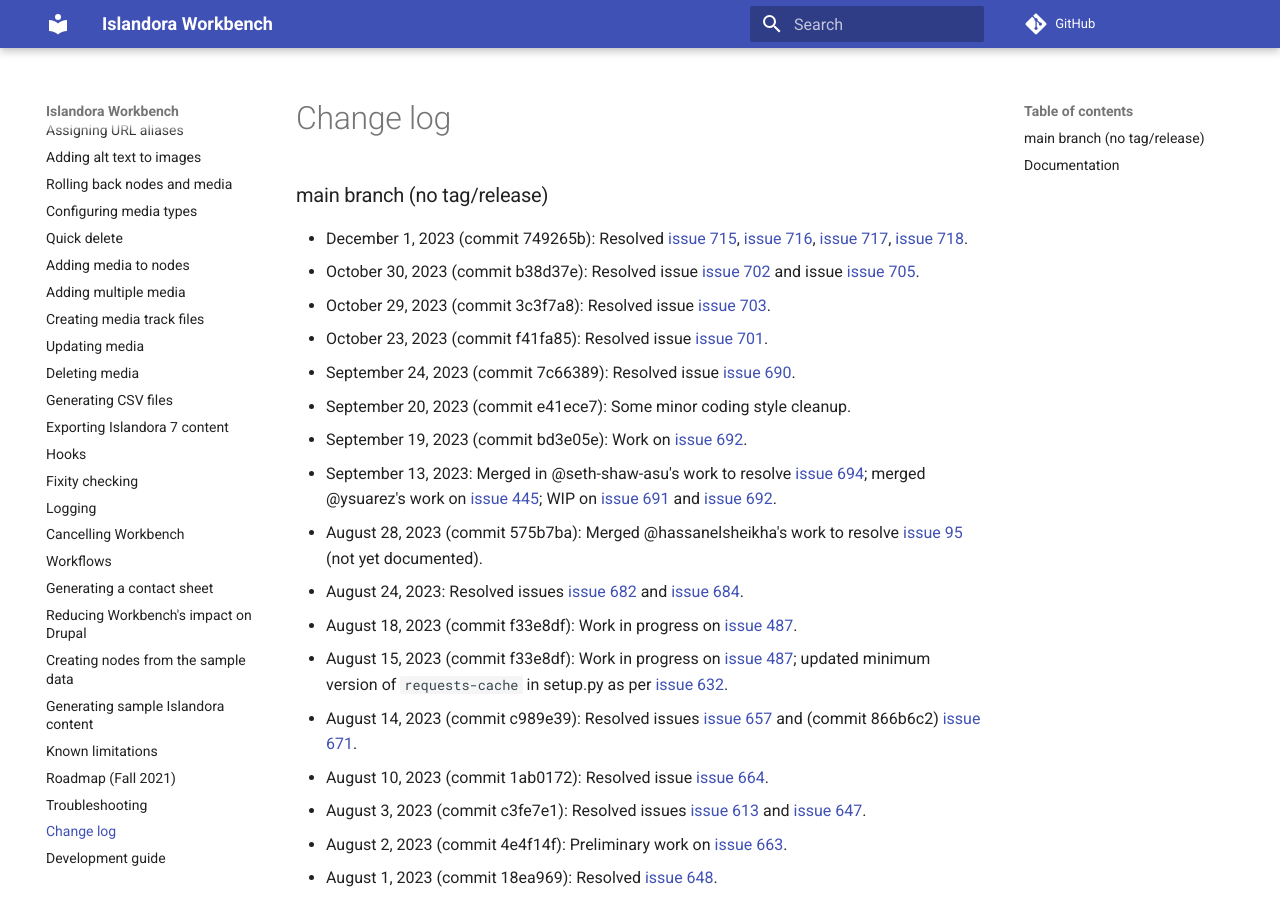
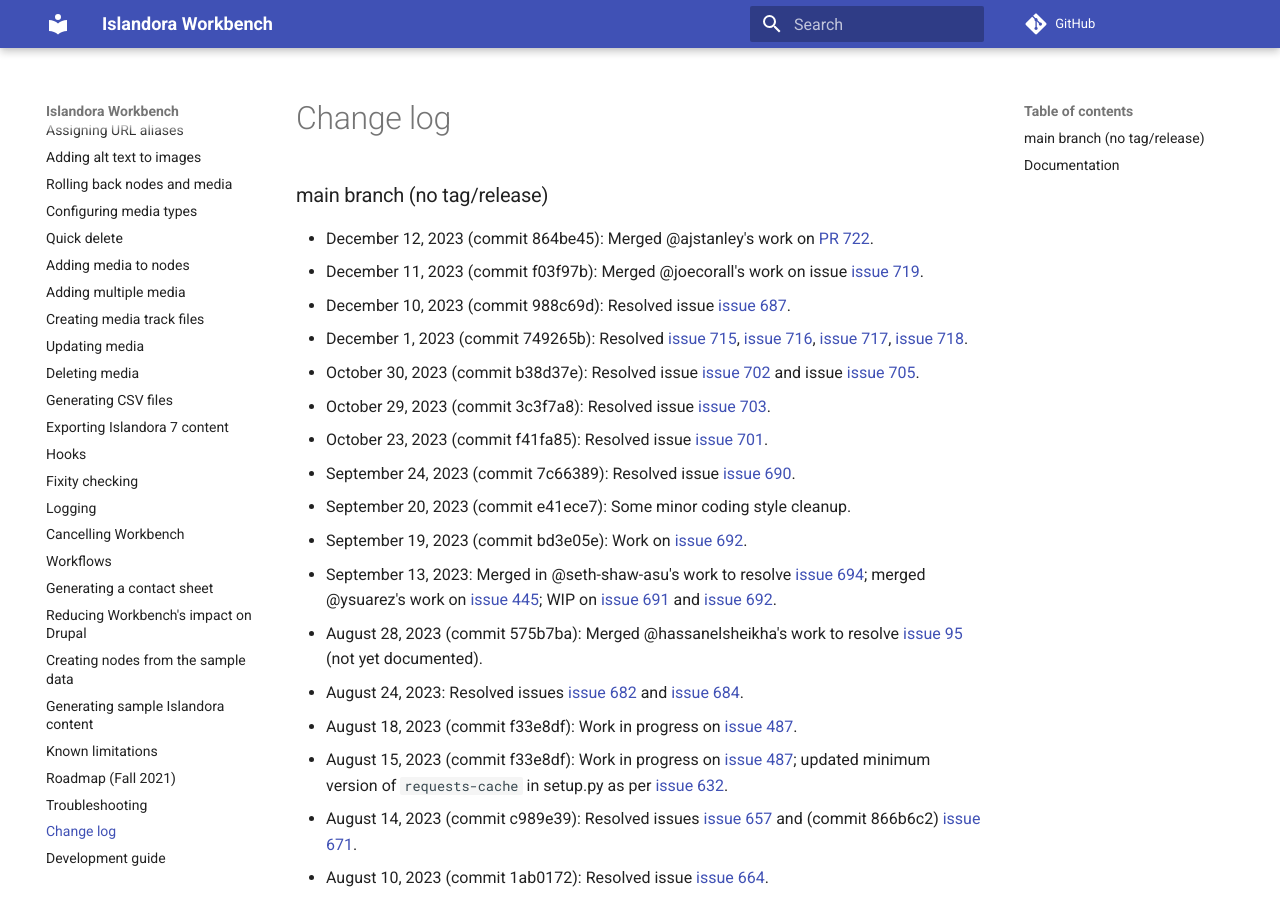
Before and after one commit to mjordan/islandora_workbench_docs, an MkDocs documentation site: the page built from docs/changelog.md, in a window 1280 px wide and 900 px high. Built offline with MkDocs 1.6.1 and Material for MkDocs 9.7.7, drawn with Linux system fonts in a browser that asks for light colours; comment, search, counter and statistics services are not loaded; some of the changed text lies outside the part shown.

Commit message:
Updated docs on allow_missing_files and perform_soft_checks; updated changelog.

```diff
--- a/docs/changelog.md
+++ b/docs/changelog.md
@@ -1,5 +1,8 @@
 ### main branch (no tag/release)
 
+* December 12, 2023 (commit 864be45): Merged @ajstanley's work on [PR 722](https://github.com/mjordan/islandora_workbench/pull/722).
+* December 11, 2023 (commit f03f97b): Merged @joecorall's work on issue [issue 719](https://github.com/mjordan/islandora_workbench/issues/719).
+* December 10, 2023 (commit 988c69d): Resolved issue [issue 687](https://github.com/mjordan/islandora_workbench/issues/687).
 * December 1, 2023 (commit 749265b): Resolved [issue 715](https://github.com/mjordan/islandora_workbench/issues/715), [issue 716](https://github.com/mjordan/islandora_workbench/issues/716), [issue 717](https://github.com/mjordan/islandora_workbench/issues/717), [issue 718](https://github.com/mjordan/islandora_workbench/issues/718).
 * October 30, 2023 (commit b38d37e): Resolved issue [issue 702](https://github.com/mjordan/islandora_workbench/issues/702) and issue [issue 705](https://github.com/mjordan/islandora_workbench/issues/705).
 * October 29, 2023 (commit 3c3f7a8): Resolved issue [issue 703](https://github.com/mjordan/islandora_workbench/issues/703).
@@ -96,6 +99,7 @@
 
 ### Documentation
 
+* January 2, 2024: Updated the docs on `allow_missing_files` and `perform_soft_checks`.
 * December 1, 2023: Updated the "[Updating media](https://mjordan.github.io/islandora_workbench_docs/updating_media/)" docs.
 * November 28, 2023: Addressed issue [713](https://github.com/mjordan/islandora_workbench/issues/713); merged in @rosiel's https://github.com/mjordan/islandora_workbench_docs/pull/12.
 * November 2, 2023: Updated the "[Troubleshooting](/islandora_workbench_docs/troubleshooting)" page to include how to narrow down errors involving SSL certificates, and some additonal minor changes.
```
Also changed, not shown: docs/configuration.md (+2 -2 lines), docs/fields.md (+1 -2 lines).
